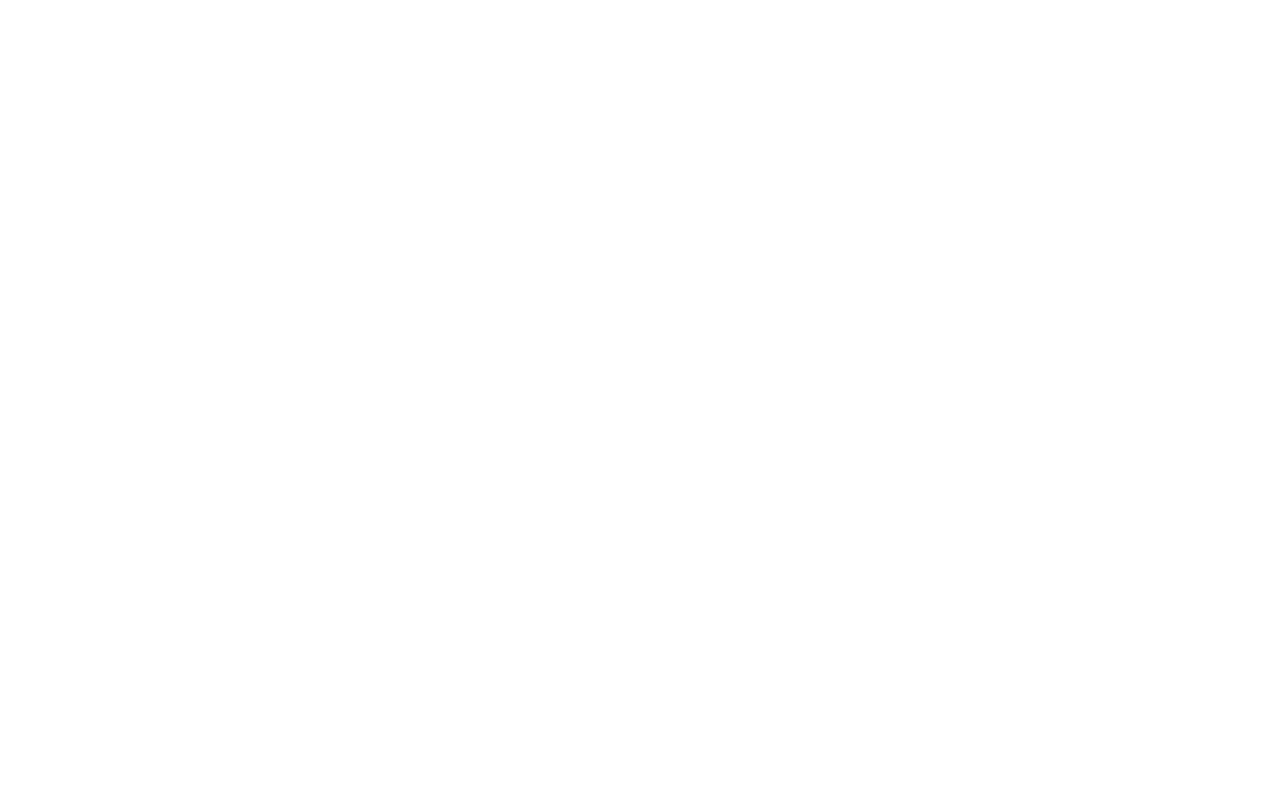
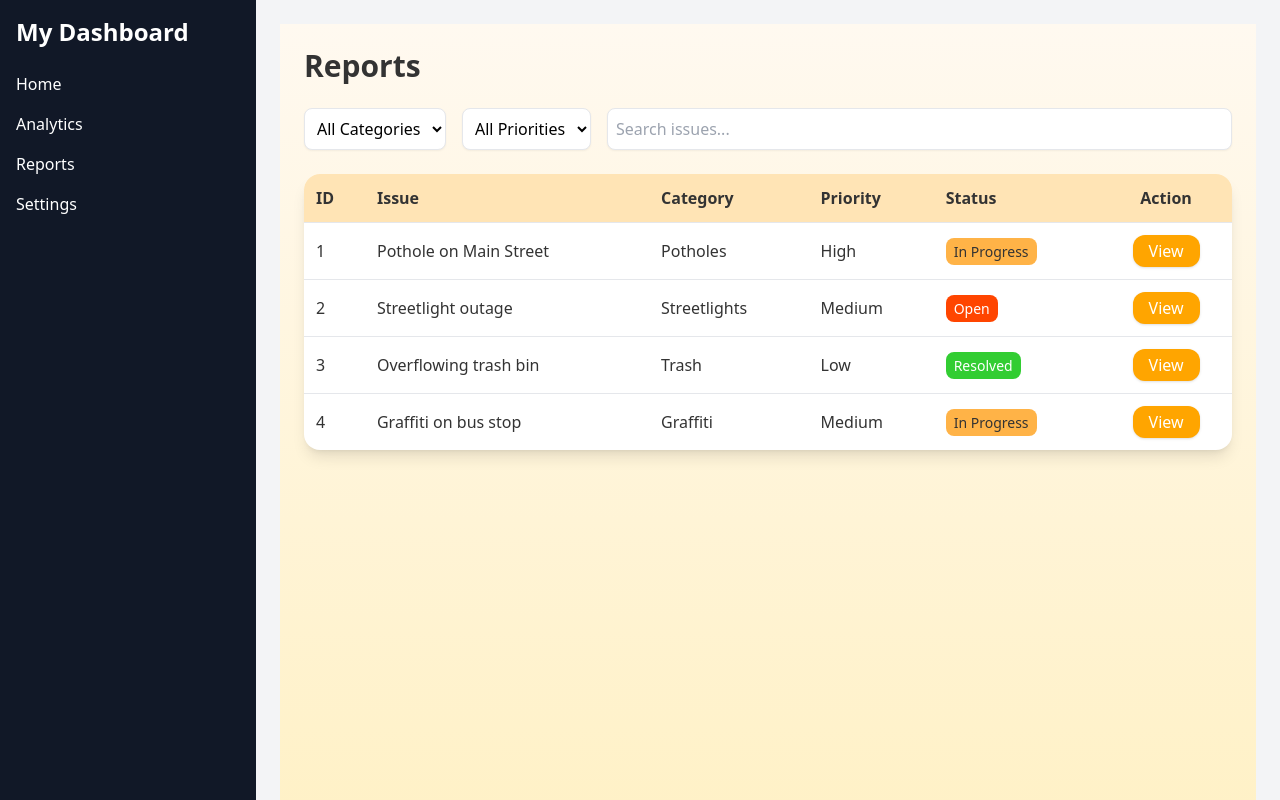
Before and after one commit to Dany1211/report_IT, a React (Vite) app in the folder Web_Admin/: page /Reports in a window 1280 px wide. Before the commit this address had no page. Built offline with nearby package versions, Linux system fonts and the light colour scheme.

Commit message:
Reports Update

```diff
--- a/Web_Admin/src/App.jsx
+++ b/Web_Admin/src/App.jsx
@@ -54,6 +54,7 @@
 // import Notifications from "./pages/Notifications";
 import Settings from "./pages/Settings";
 import LoginPage from "./pages/LoginPage";
+import Reports from "./pages/Reports";
 
 export default function App() {
   return (
@@ -68,6 +69,7 @@
           <Route path="/analytics" element={<Analytics />} />
           {/* <Route path="/notifications" element={<Notifications />} /> */}
           <Route path="/settings" element={<Settings />} />
+          <Route path="/Reports" element={<Reports />} />
         </Route>
       </Routes>
     </BrowserRouter>
--- a/Web_Admin/src/layouts/DashboardLayout.jsx
+++ b/Web_Admin/src/layouts/DashboardLayout.jsx
@@ -45,9 +45,9 @@
           <li>
             <NavLink to="/analytics" className="hover:text-yellow-300">Analytics</NavLink>
           </li>
-          {/* <li>
+          <li>
             <NavLink to="/Reports" className="hover:text-yellow-300">Reports</NavLink>
-          </li> */}
+          </li>
           <li>
             <NavLink to="/settings" className="hover:text-yellow-300">Settings</NavLink>
           </li>
--- /dev/null
+++ b/Web_Admin/src/pages/Reports.jsx
@@ -0,0 +1,170 @@
+import { useState } from "react";
+
+export default function Reports() {
+  const mockReports = [
+    { id: 1, issue: "Pothole on Main Street", category: "Potholes", priority: "High", status: "In Progress" },
+    { id: 2, issue: "Streetlight outage", category: "Streetlights", priority: "Medium", status: "Open" },
+    { id: 3, issue: "Overflowing trash bin", category: "Trash", priority: "Low", status: "Resolved" },
+    { id: 4, issue: "Graffiti on bus stop", category: "Graffiti", priority: "Medium", status: "In Progress" },
+  ];
+
+  const [categoryFilter, setCategoryFilter] = useState("All");
+  const [priorityFilter, setPriorityFilter] = useState("All");
+  const [searchQuery, setSearchQuery] = useState("");
+  const [selectedReport, setSelectedReport] = useState(null);
+
+  const filteredReports = mockReports.filter((report) => {
+    return (
+      (categoryFilter === "All" || report.category === categoryFilter) &&
+      (priorityFilter === "All" || report.priority === priorityFilter) &&
+      (searchQuery === "" ||
+        report.issue.toLowerCase().includes(searchQuery.toLowerCase()))
+    );
+  });
+
+  const getStatusStyle = (status) => {
+    switch (status) {
+      case "Resolved":
+        return "bg-[#32CD32] text-white px-2 py-1 rounded-lg text-sm";
+      case "In Progress":
+        return "bg-[#FFB347] text-[#333] px-2 py-1 rounded-lg text-sm";
+      case "Open":
+        return "bg-[#FF4500] text-white px-2 py-1 rounded-lg text-sm";
+      default:
+        return "px-2 py-1 rounded-lg text-sm";
+    }
+  };
+
+  return (
+    <div className="min-h-screen p-6" style={{ background: "linear-gradient(to bottom, #FFF9F0, #FFF1C6)" }}>
+      <h1 className="text-3xl font-bold mb-6 text-[#333333]">Reports</h1>
+
+      {/* Filters + Search */}
+      <div className="flex flex-wrap gap-4 mb-6">
+        <select
+          value={categoryFilter}
+          onChange={(e) => setCategoryFilter(e.target.value)}
+          className="border rounded-lg p-2 bg-white shadow-sm"
+        >
+          <option value="All">All Categories</option>
+          <option value="Potholes">Potholes</option>
+          <option value="Streetlights">Streetlights</option>
+          <option value="Trash">Trash</option>
+          <option value="Graffiti">Graffiti</option>
+        </select>
+
+        <select
+          value={priorityFilter}
+          onChange={(e) => setPriorityFilter(e.target.value)}
+          className="border rounded-lg p-2 bg-white shadow-sm"
+        >
+          <option value="All">All Priorities</option>
+          <option value="High">High</option>
+          <option value="Medium">Medium</option>
+          <option value="Low">Low</option>
+        </select>
+
+        {/* Optional search bar */}
+        <input
+          type="text"
+          placeholder="Search issues..."
+          value={searchQuery}
+          onChange={(e) => setSearchQuery(e.target.value)}
+          className="border rounded-lg p-2 flex-1 min-w-[200px] bg-white shadow-sm"
+        />
+      </div>
+
+      {/* Table */}
+      <div className="bg-white shadow-lg rounded-2xl overflow-hidden">
+        <table className="w-full border-collapse text-[#333333]">
+          <thead className="bg-[#FFE4B5] text-left">
+            <tr>
+              <th className="p-3">ID</th>
+              <th className="p-3">Issue</th>
+              <th className="p-3">Category</th>
+              <th className="p-3">Priority</th>
+              <th className="p-3">Status</th>
+              <th className="p-3 text-center">Action</th>
+            </tr>
+          </thead>
+          <tbody>
+            {filteredReports.length > 0 ? (
+              filteredReports.map((report) => (
+                <tr key={report.id} className="border-t hover:bg-[#FFF9F0] transition">
+                  <td className="p-3">{report.id}</td>
+                  <td className="p-3">{report.issue}</td>
+                  <td className="p-3">{report.category}</td>
+                  <td className="p-3">{report.priority}</td>
+                  <td className="p-3">
+                    <span className={getStatusStyle(report.status)}>{report.status}</span>
+                  </td>
+                  <td className="p-3 text-center">
+                    <button
+                      onClick={() => setSelectedReport(report)}
+                      className="bg-[#FFA500] hover:bg-[#e59400] text-white px-4 py-1 rounded-xl shadow"
+                    >
+                      View
+                    </button>
+                  </td>
+                </tr>
+              ))
+            ) : (
+              <tr>
+                <td colSpan="6" className="p-4 text-center text-gray-500">
+                  No reports found.
+                </td>
+              </tr>
+            )}
+          </tbody>
+        </table>
+      </div>
+
+      {/* Modal */}
+      {selectedReport && (
+        <div className="fixed inset-0 bg-black/40 flex items-center justify-center z-50">
+          <div className="bg-white rounded-2xl shadow-xl p-6 max-w-md w-full animate-fadeIn">
+            <h2 className="text-xl font-bold mb-4 text-[#333]">Report Details</h2>
+            <div className="space-y-2 text-[#555]">
+              <p><strong>ID:</strong> {selectedReport.id}</p>
+              <p><strong>Issue:</strong> {selectedReport.issue}</p>
+              <p><strong>Category:</strong> {selectedReport.category}</p>
+              <p><strong>Priority:</strong> {selectedReport.priority}</p>
+              <p>
+                <strong>Status:</strong>{" "}
+                <span className={getStatusStyle(selectedReport.status)}>
+                  {selectedReport.status}
+                </span>
+              </p>
+            </div>
+
+            <div className="mt-6 text-right">
+              <button
+                onClick={() => setSelectedReport(null)}
+                className="bg-[#FFA500] hover:bg-[#e59400] text-white px-4 py-2 rounded-xl shadow"
+              >
+                Close
+              </button>
+            </div>
+          </div>
+        </div>
+      )}
+
+      {/* Animation */}
+      <style jsx>{`
+        .animate-fadeIn {
+          animation: fadeIn 0.3s ease-out;
+        }
+        @keyframes fadeIn {
+          from {
+            opacity: 0;
+            transform: translateY(-10px);
+          }
+          to {
+            opacity: 1;
+            transform: translateY(0);
+          }
+        }
+      `}</style>
+    </div>
+  );
+}
```
